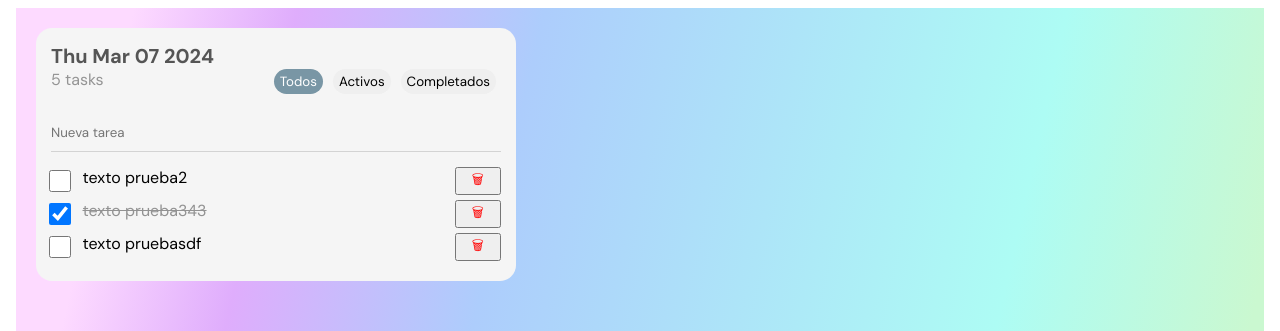
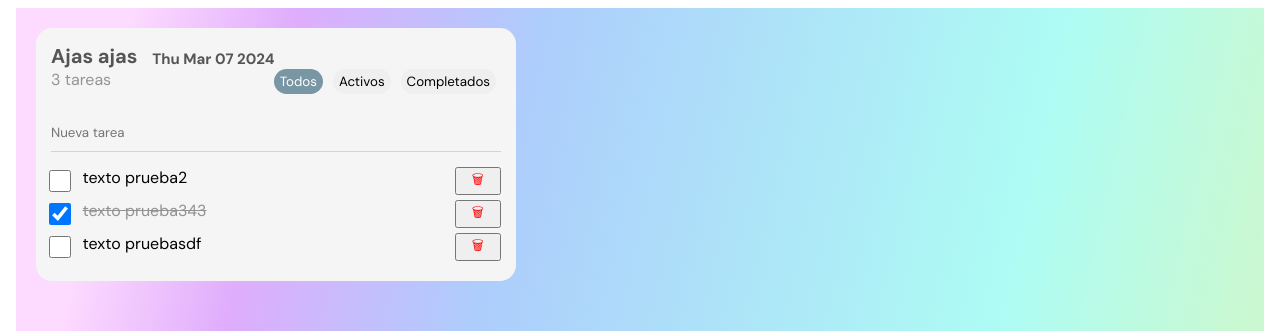
Before and after one commit to Sparksx343/todo-list, a SvelteKit app: page / in a window 1280 px wide. Shown: the top 331 px of the page. Built offline with nearby package versions, Linux system fonts and the light colour scheme.

Commit message:
design improvements

```diff
--- a/src/components/Card.svelte
+++ b/src/components/Card.svelte
@@ -18,13 +18,28 @@
                     filtered = todos.filter(task => task.finished === true);
                 }
     }
+
+    function getIndexOfTask(id){
+        const idx = todos.map(e => e.id).indexOf(id);
+        return idx
+    }
+
+    function deleteTask(id){
+        const idx = getIndexOfTask(id)
+        todos.splice(idx,1)
+        todos = [...todos]
+        getFiltered()
+    }
 </script>
 <div class="container">
     <div class="title">
-        {new Date().toDateString()}
+        Ajas ajas
+        <div class="date">
+            {new Date().toDateString()}
+        </div>
     </div>
     <div class="task">
-        <span>5 tasks</span>
+        <span>{todos.length} tareas</span>
         <div class="task-status">
             {#each filters as filter}
             <button on:click={()=>{
@@ -36,6 +51,7 @@
     </div>
     <input bind:value={newtodo} class="new-todo" type="text" on:keyup={(e)=>{
         if(e.key == "Enter") {
+            if(newtodo == "") return
             todos.push({ id: Math.random().toFixed(0), text: newtodo, finished:false})
             todos = [...todos]
             newtodo = ""
@@ -51,15 +67,12 @@
         getFiltered()
         }} id="{todo.text + idx}" />
         <label class="{todo.finished ? 'finished' : ''}" for="{todo.text + idx}">{todo.text}</label>
-        <button on:click={()=>{
-            todos.splice(idx,1)
-            todos = todos
-        }} type="button">🗑</button>
+        <button on:click={deleteTask(todo.id)} type="button">🗑</button>
     </div>
     {/each}
     {:else}
     <div class="no-todos">
-        Sin pendientes
+        Sin {filterselected}
     </div>
     {/if}
 </div>
@@ -76,9 +89,15 @@
         font: 'DM Sans', sans-serif;
     }
     .title{
+        display: flex;
+        align-items: end;
         font-size: 20px;
         font-weight: 600;
         color: #555555;
+        & > .date{
+            margin-left: 15px;
+            font-size: 15px;
+        }
     }
     .task{
         display: grid;
--- a/src/routes/+page.svelte
+++ b/src/routes/+page.svelte
@@ -1,9 +1,17 @@
 <script>
-import Card from "../components/Card.svelte";
+	import {onMount} from 'svelte'
+	import Card from "../components/Card.svelte";
 
+	onMount(()=>{
+		const data = localStorage.getItem('todos');
+		console.log(data);
+	})
 </script>
 <body>
-    <Card />
+	<div class="container">
+
+		<Card />
+	</div>
 </body>
 
 <style>
```
Also changed, not shown: src/components/UnDone.svelte (added).
